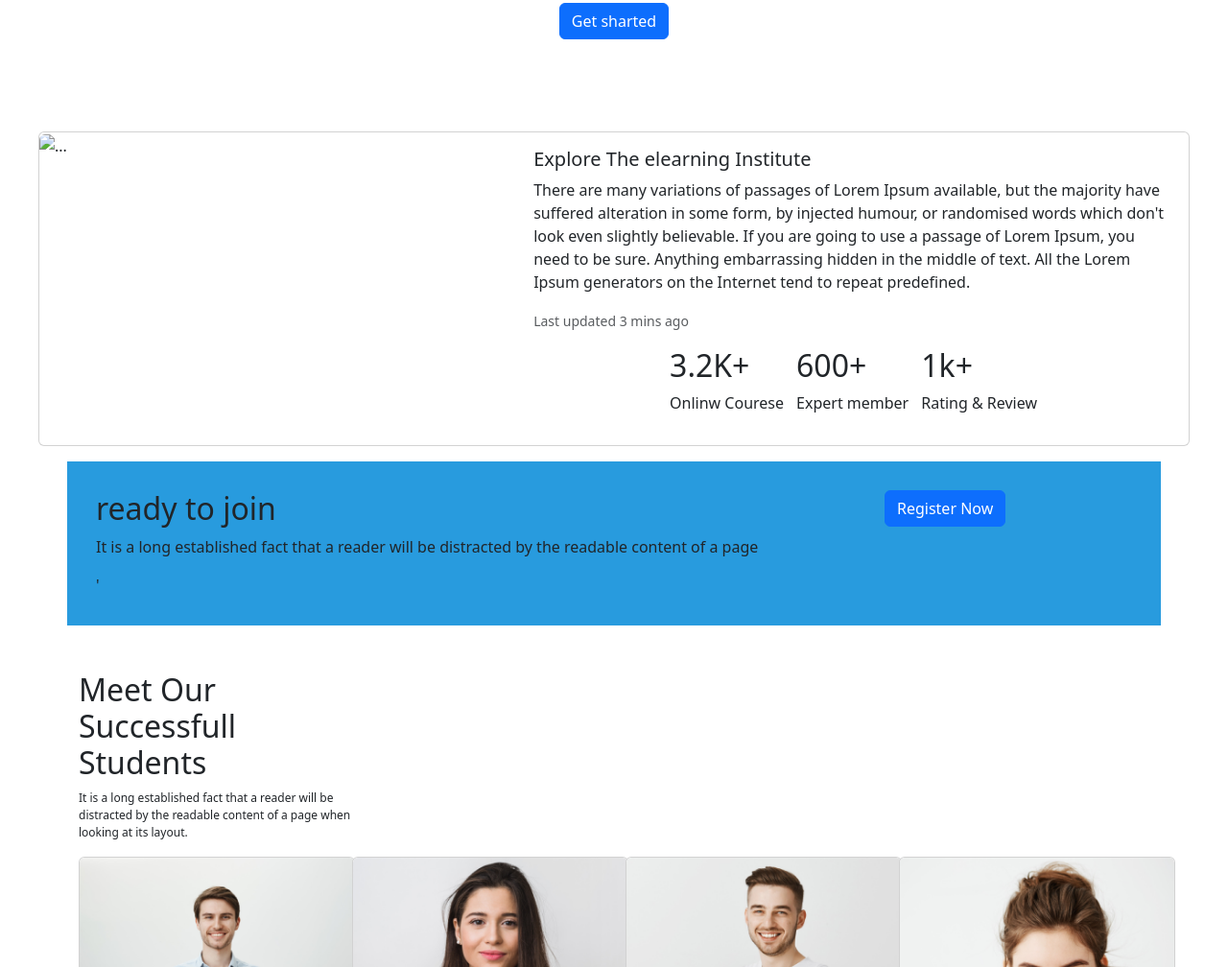
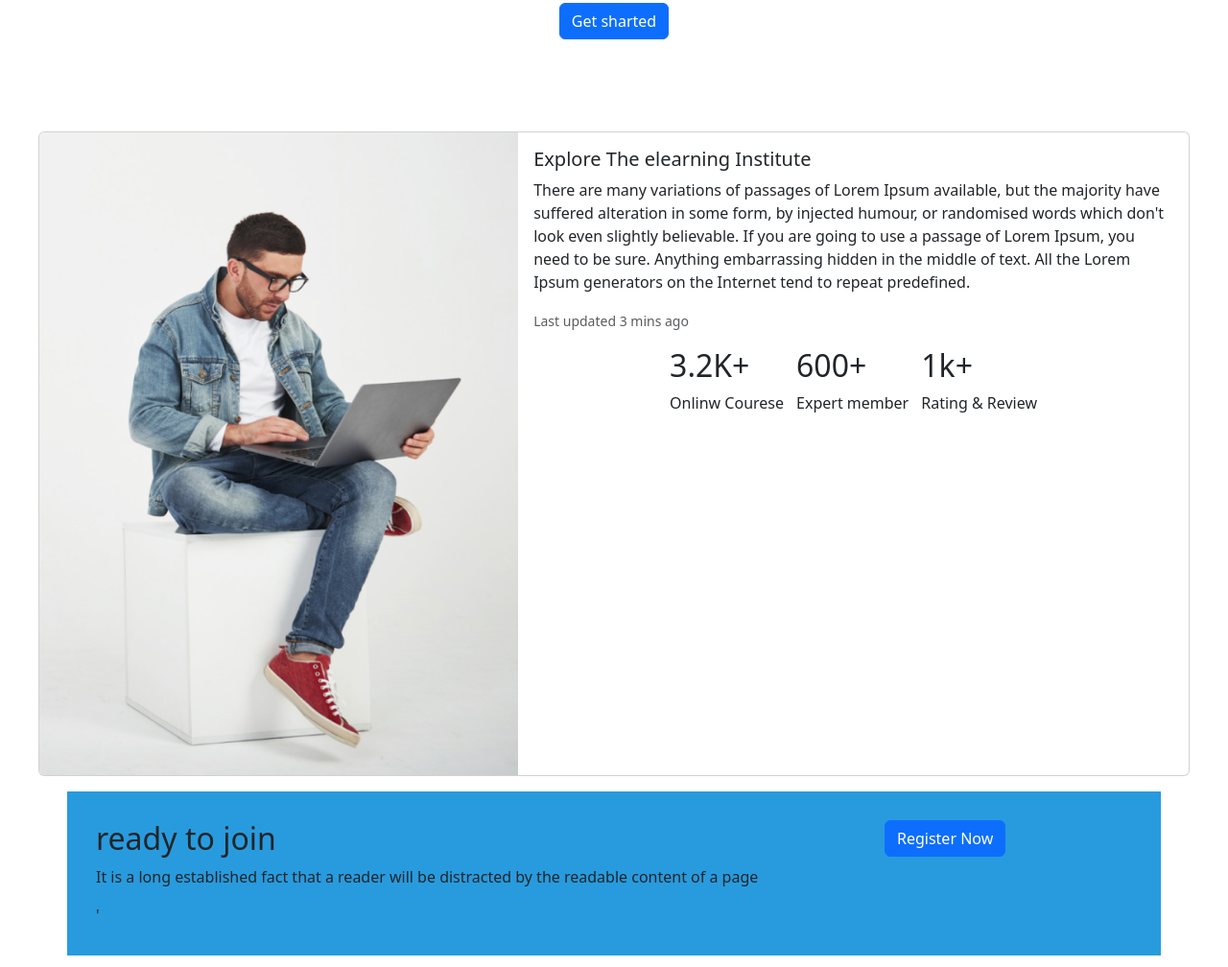
Before and after one commit to Tanjimhowlader/bootstrap, a plain HTML site: page index.html in a window 1280 px wide. Shown: the part 1600-2608 px from the top of the page at 96% size. Drawn offline with nearby package versions, Linux system fonts and the light colour scheme; the site is published under a folder, as on GitHub Pages, so addresses that start at the root find nothing.

Commit message:
first commit

```diff
--- a/index.html
+++ b/index.html
@@ -206,7 +206,7 @@
                 <div class="card mb-3 mx-auto mt-3" style="max-width: 1200px;">
                   <div class="row g-0">
                     <div class="col-md-5">
-                      <img src="/project flie/Rectangle 8.png" class="img-fluid rounded-start"  alt="...">
+                      <img src="./project flie/Rectangle 8.png" class="img-fluid rounded-start" alt="...">
                     </div>
                     <div class="col-md-7">
                       <div class="card-body">
```
